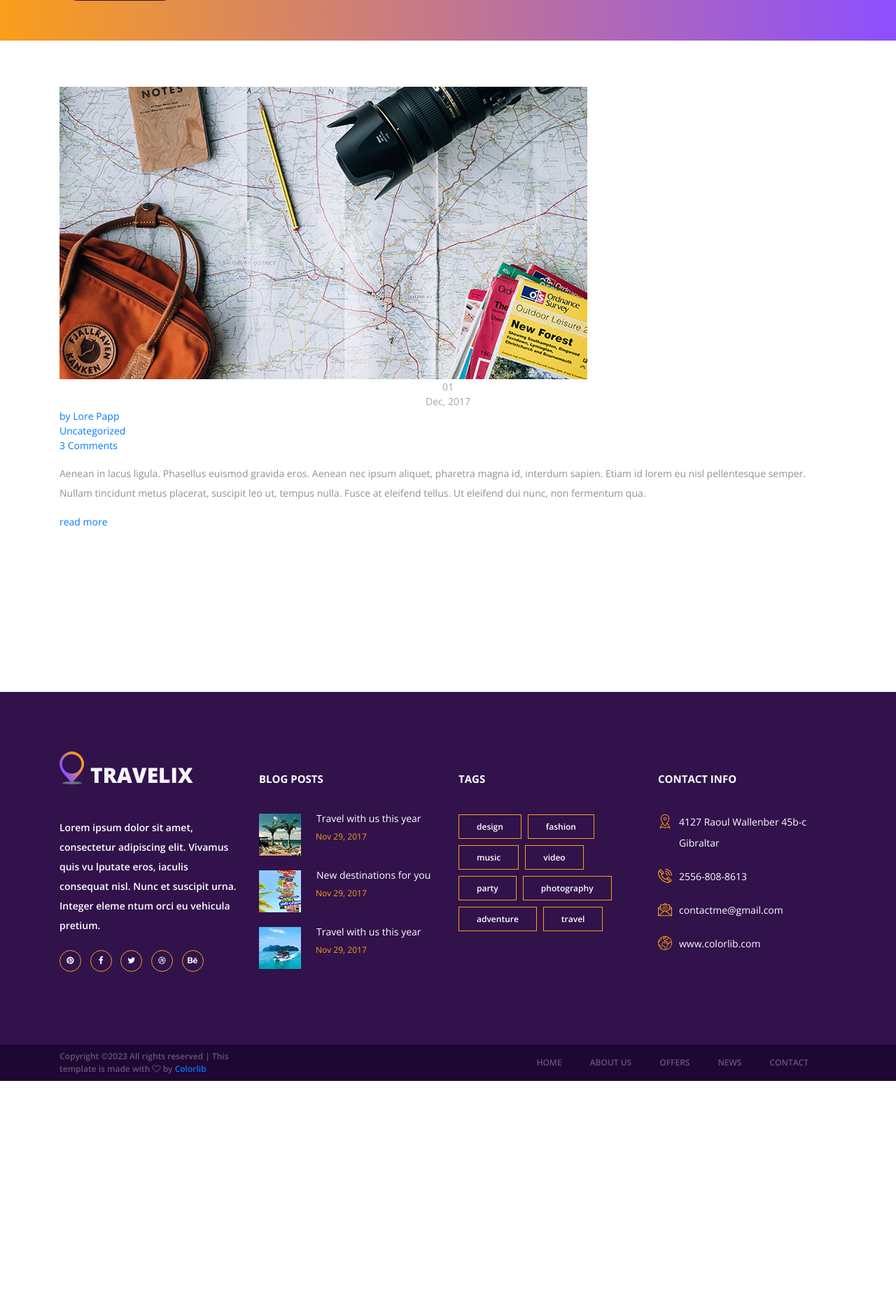
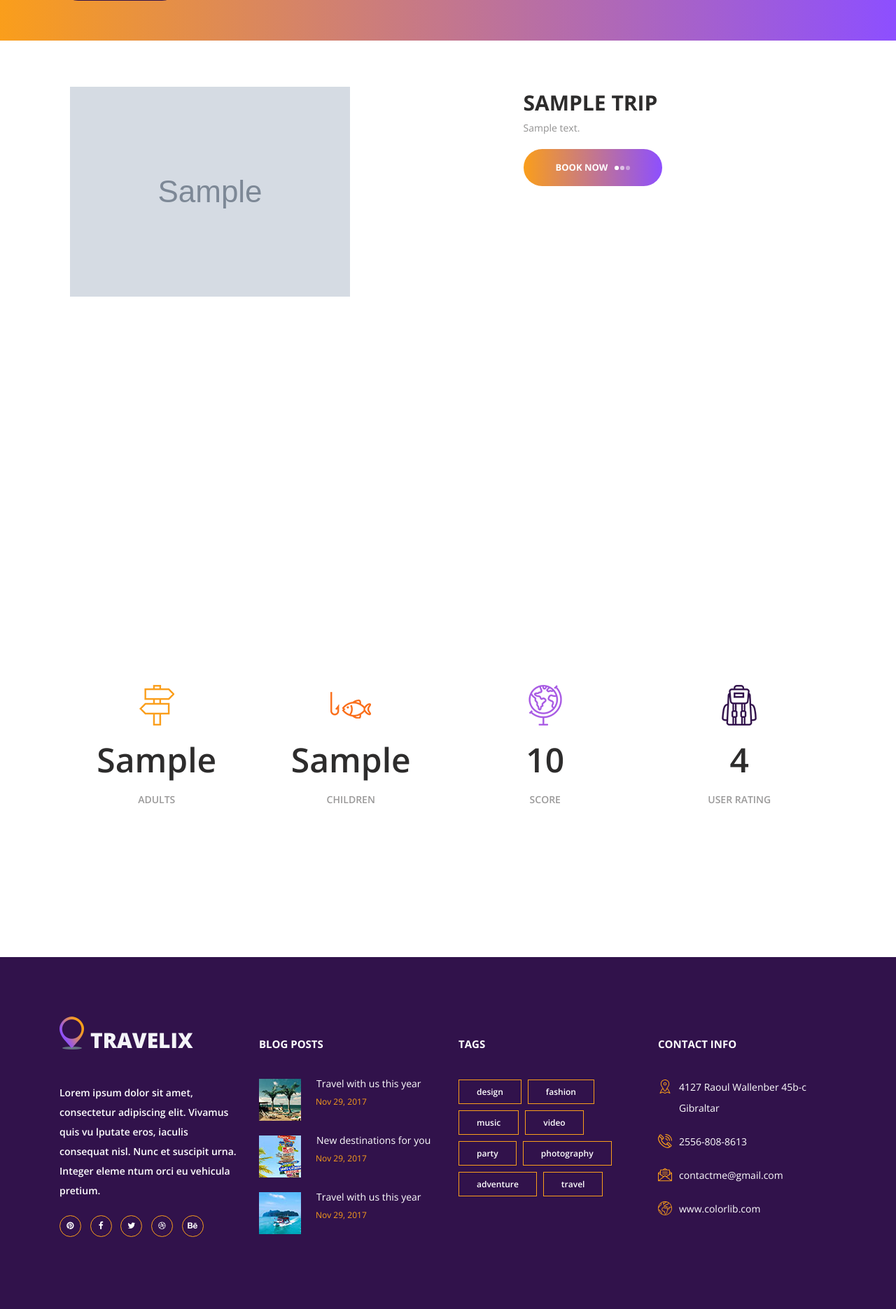
Before and after one commit to efegorkemumit/TravelPhpMysql, a PHP site: page /TravelPhpMysql/detail/trips.php?id=1 in a window 1280 px wide. Shown: the part 802-2673 px from the top of the page at 70% size. Before the commit the page ends 2347 px from the top, so only its background shows below. Run offline with PHP 8.4, Linux system fonts and the light colour scheme; tables that the repository leaves empty or names only in its code hold one stand-in row (values such as "Sample post"); grey boxes marked "Sample" are stand-in pictures; data that the repository does not hold is empty.

Commit message:
youtube efegorkemumit

```diff
--- a/assets/styles/my.css
+++ b/assets/styles/my.css
@@ -31,7 +31,7 @@ background-image: url('../images/contact.png');
 {
     .offers_grid
     {
-        height: 750px !important;
+        min-height: 750px !important;
     }
 }
 
@@ -40,3 +40,55 @@ background-image: url('../images/contact.png');
 background-image: url('../images/about_background.jpg');
 
 }
+.m-height-600
+{
+    max-height: 600px;
+}
+
+
+.milestones
+{
+	padding-top: 105px;
+	padding-bottom: 100px;
+}
+.milestone
+{
+	width: 100%;
+}
+.milestone_icon
+{
+	display: inline-block;
+	height: 58px;
+}
+.milestone_icon img
+{
+	position: relative;
+	top: 50%;
+	-webkit-transform: translateY(-50%);
+	-moz-transform: translateY(-50%);
+	-ms-transform: translateY(-50%);
+	-o-transform: translateY(-50%);
+	transform: translateY(-50%);
+}
+.milestone_counter
+{
+	font-size: 48px;
+	font-weight: 600;
+	color: #2d2c2c;
+	line-height: 1;
+	margin-top: 25px;
+}
+.milestone_text
+{
+	font-size: 14px;
+	font-weight: 600;
+	color: #9a9999;
+	margin-top: 22px;
+	text-transform: uppercase;
+}
+.intro_titlec {
+    font-size: 30px;
+    font-weight: 700;
+    color: #2d2c2c;
+    text-transform: uppercase;
+}
--- a/detail/trips.php
+++ b/detail/trips.php
@@ -45,27 +45,21 @@ if($trip){
 
 					<div class="offers_grid">
 
-                    <div class="blog_post">
-							<div class="blog_post_image">
-								<img src="assets/images/blog_1.jpg" alt="https://unsplash.com/@anniespratt">
-								<div class="blog_post_date d-flex flex-column align-items-center justify-content-center">
-									<div class="blog_post_day">01</div>
-									<div class="blog_post_month">Dec, 2017</div>
-								</div>
-							</div>
-							<div class="blog_post_meta">
-								<ul>
-									<li class="blog_post_meta_item"><a href="">by Lore Papp</a></li>
-									<li class="blog_post_meta_item"><a href="">Uncategorized</a></li>
-									<li class="blog_post_meta_item"><a href="">3 Comments</a></li>
-								</ul>
-							</div>
-							<div class="blog_post_title"><a href="#">	<p><?php echo $row['title']; ?></p></a></div>
-							<div class="blog_post_text">
-								<p>Aenean in lacus ligula. Phasellus euismod gravida eros. Aenean nec ipsum aliquet, pharetra magna id, interdum sapien. Etiam id lorem eu nisl pellentesque semper. Nullam tincidunt metus placerat, suscipit leo ut, tempus nulla. Fusce at eleifend tellus. Ut eleifend dui nunc, non fermentum qua.</p>
-							</div>
-							<div class="blog_post_link"><a href="#">read more</a></div>
-						</div>
+                    <div class="container">
+			<div class="row">
+				<div class="col-lg-7">
+					<div class="intro_image "><img  class="m-height-600" src="<?php echo DBIMAGE; ?>/<?php echo $trip['image']; ?>" alt=""></div>
+				</div>
+				<div class="col-lg-5">
+					<div class="intro_content">
+						<div class="intro_titlec">  <?php echo $trip['title']; ?></div>
+						<p class="intro_text">  <?php echo $trip['description']; ?></p>
+						<div class="button intro_button"><div class="button_bcg"></div><a href="#">Book now<span></span><span></span><span></span></a></div>
+					</div>
+				</div>
+			</div>
+		</div>
+
 
 
 
@@ -74,6 +68,50 @@ if($trip){
 
 
 					</div>
+
+                    <div class="milestones">
+		<div class="container">
+			<div class="row">
+
+				<!-- Milestone -->
+				<div class="col-lg-3 milestone_col">
+					<div class="milestone text-center">
+						<div class="milestone_icon"><img src="<?php echo ASSETSIMAGE; ?>/milestone_1.png" alt=""></div>
+						<div class="milestone_counter" data-end-value=" <?php echo $trip['adults']; ?>">0</div>
+						<div class="milestone_text">Adults</div>
+					</div>
+				</div>
+
+				<!-- Milestone -->
+				<div class="col-lg-3 milestone_col">
+					<div class="milestone text-center">
+						<div class="milestone_icon"><img src="<?php echo ASSETSIMAGE; ?>/milestone_2.png" alt=""></div>
+						<div class="milestone_counter" data-end-value=" <?php echo $trip['children']; ?>">0</div>
+						<div class="milestone_text">Children</div>
+					</div>
+				</div>
+
+				<!-- Milestone -->
+				<div class="col-lg-3 milestone_col">
+					<div class="milestone text-center">
+						<div class="milestone_icon"><img src="<?php echo ASSETSIMAGE; ?>/milestone_3.png" alt=""></div>
+						<div class="milestone_counter" data-end-value=" <?php echo $trip['score']; ?>">0</div>
+						<div class="milestone_text">Score</div>
+					</div>
+				</div>
+
+				<!-- Milestone -->
+				<div class="col-lg-3 milestone_col">
+					<div class="milestone text-center">
+						<div class="milestone_icon"><img src="<?php echo ASSETSIMAGE; ?>/milestone_4.png" alt=""></div>
+						<div class="milestone_counter" data-end-value=" <?php echo $trip['user_rating']; ?>">0</div>
+						<div class="milestone_text">User Rating</div>
+					</div>
+				</div>
+
+			</div>
+		</div>
+	</div>
 				</div>
 
 			</div>
@@ -91,3 +129,8 @@ else {
 <script src="<?php echo APPURL;?>/assets/plugins/Isotope/isotope.pkgd.min.js"></script>
 <script src="<?php echo APPURL;?>/assets/plugins/parallax-js-master/parallax.min.js"></script>
 <script src="<?php echo APPURL;?>/assets/js/offers_custom.js"></script>
+<script src="<?php echo APPURL;?>/assets/plugins/parallax-js-master/parallax.min.js"></script>
+<script src="<?php echo APPURL;?>/assets/js/about_custom.js"></script>
+<script src="<?php echo APPURL;?>/assets/plugins/greensock/TweenMax.min.js"></script>
+<script src="<?php echo APPURL;?>/assets/plugins/greensock/TimelineMax.min.js"></script>
+<script src="<?php echo APPURL;?>/assets/plugins/scrollmagic/ScrollMagic.min.js"></script>
```
